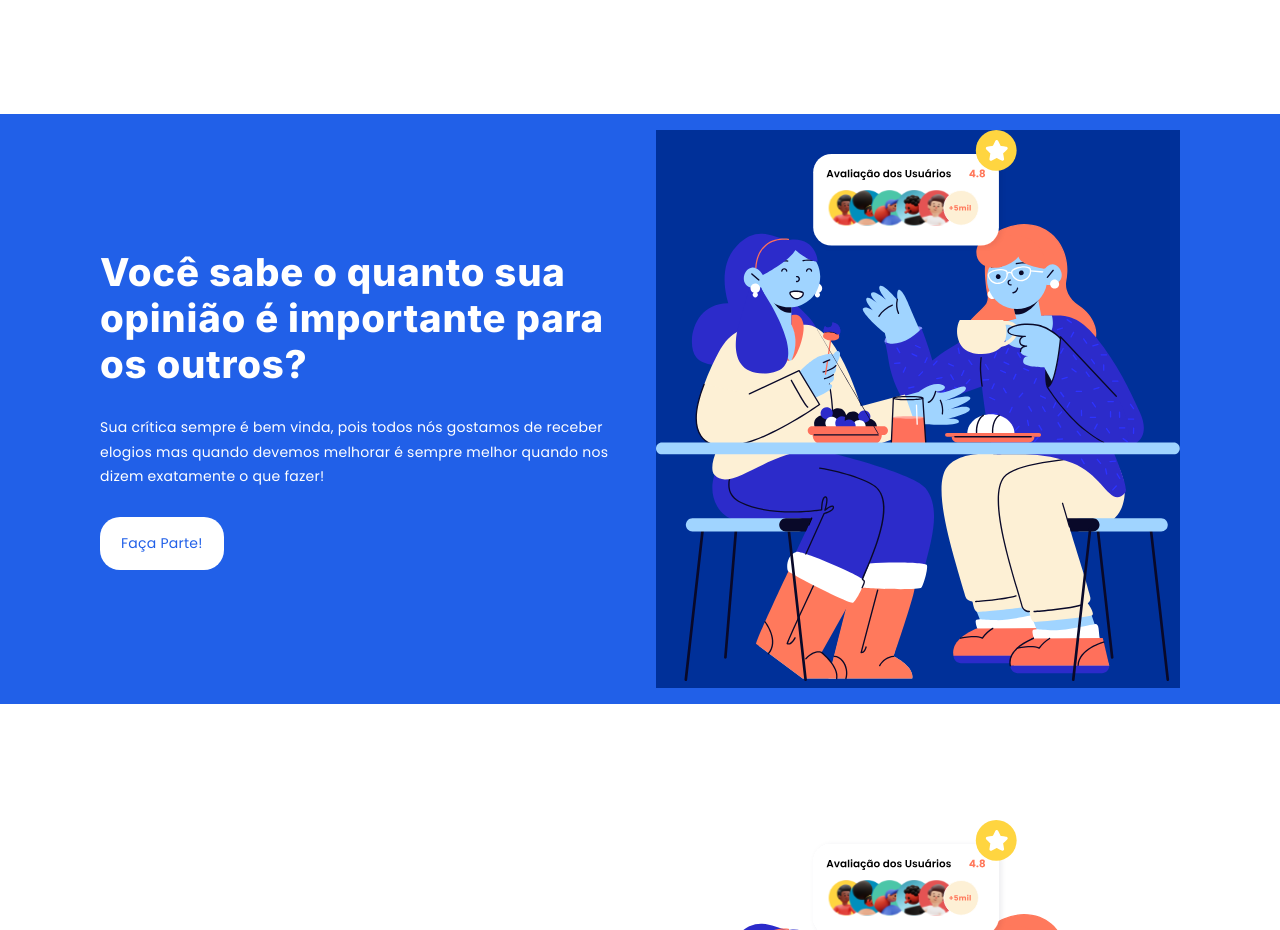
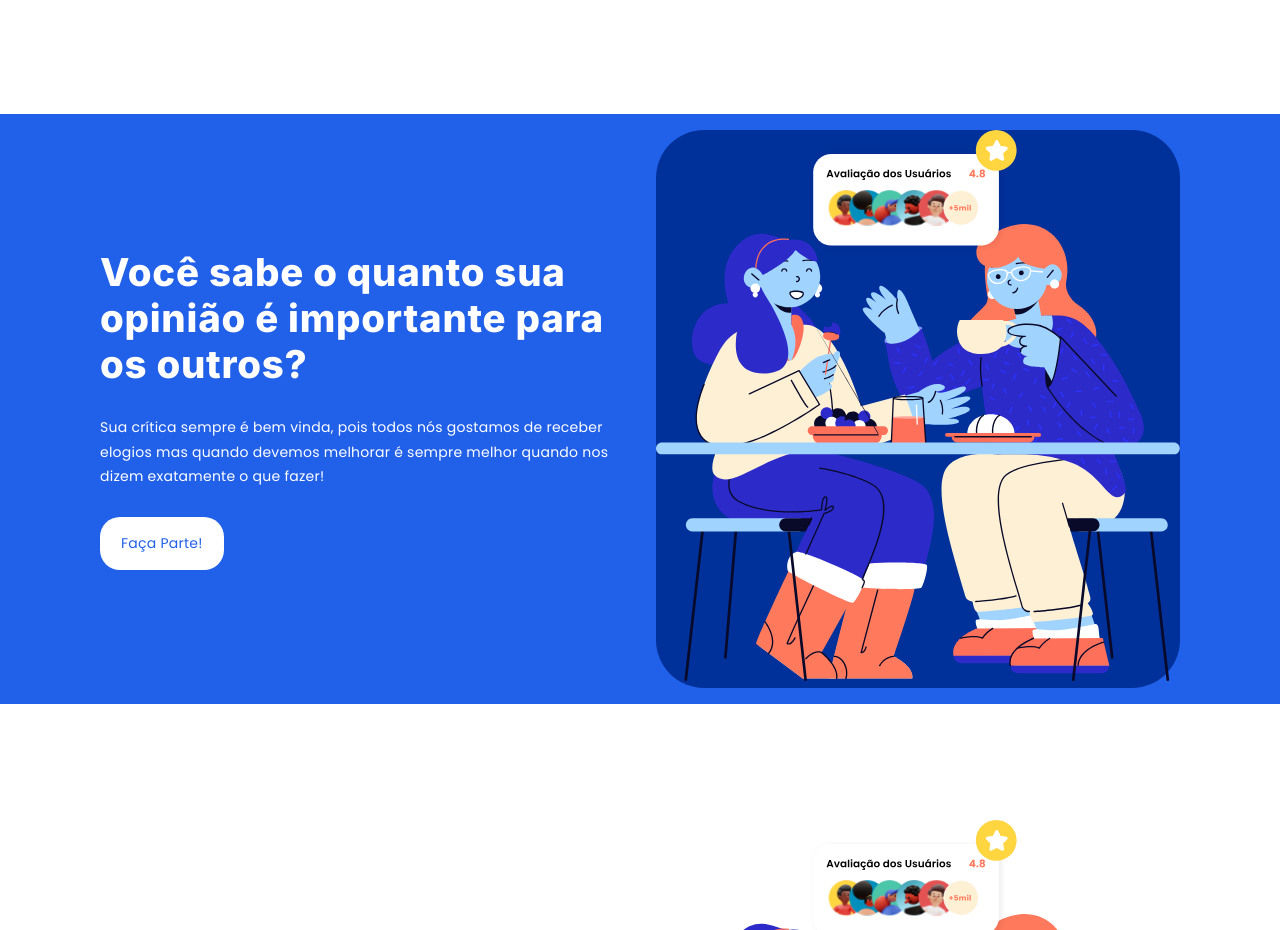
Before and after one commit to benteats/benteats-frontend, a React (Vite) app in the folder bents-app/: page / in a window 1280 px wide. Shown: the part 1440-2370 px from the top of the page. Built offline with nearby package versions, Linux system fonts and the light colour scheme.

Commit message:
refactor: resolvendo conflitos

```diff
--- a/bents-app/src/styles/home/opinion/OpinionStyle.ts
+++ b/bents-app/src/styles/home/opinion/OpinionStyle.ts
@@ -56,7 +56,7 @@ export const OpinionTitleContainer = styled('div')`
 
 export const OpinionSVGContainer = styled('div')`
     background-color: ${paletteColors.backgroundBlueImage};
-    border-radius: ${borderRadius.backgroundImage};
+    border-radius: ${borderRadius.homeSvg};
   svg {
     width: 100%;
     height: auto;
```
Also changed, not shown: 5 other files (tests, documents, lock files or other folders).
